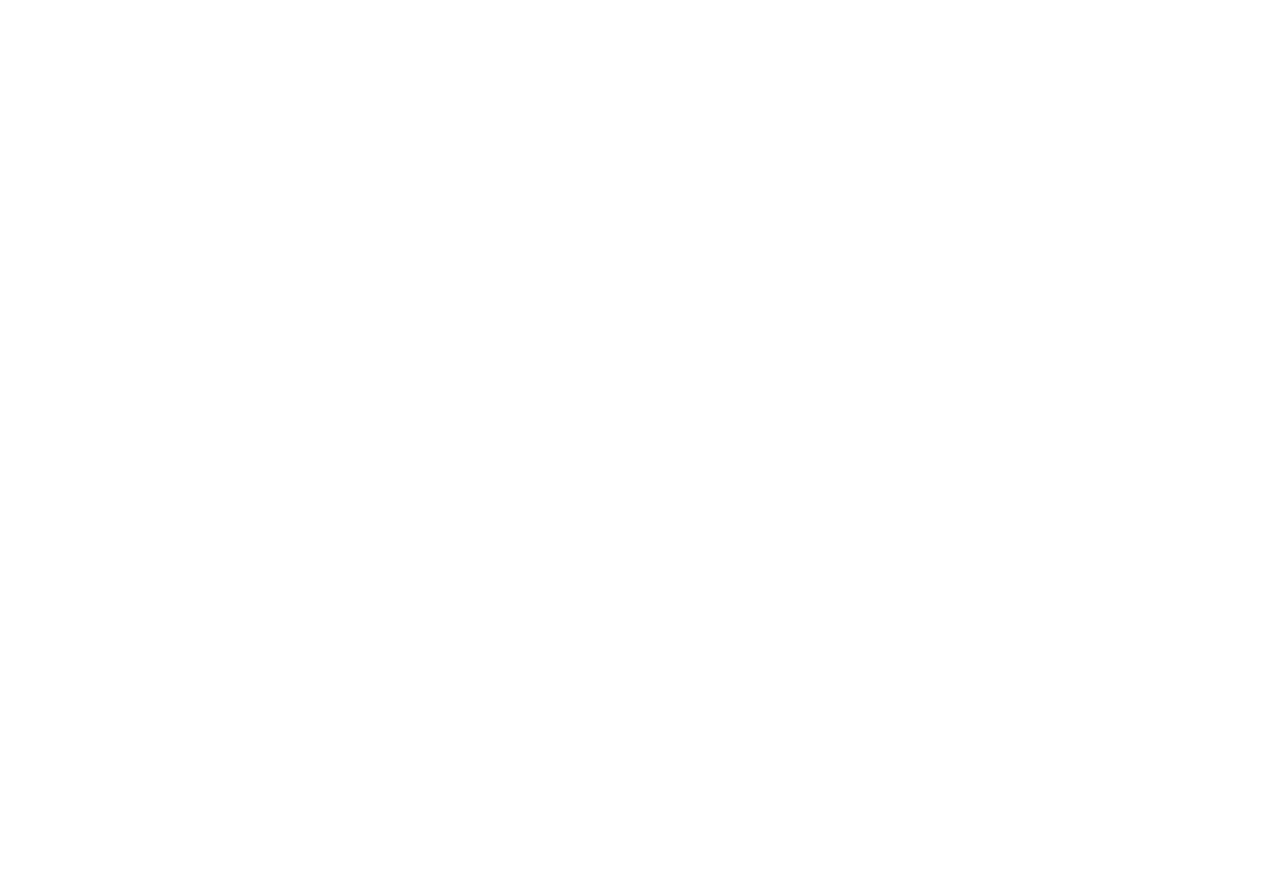
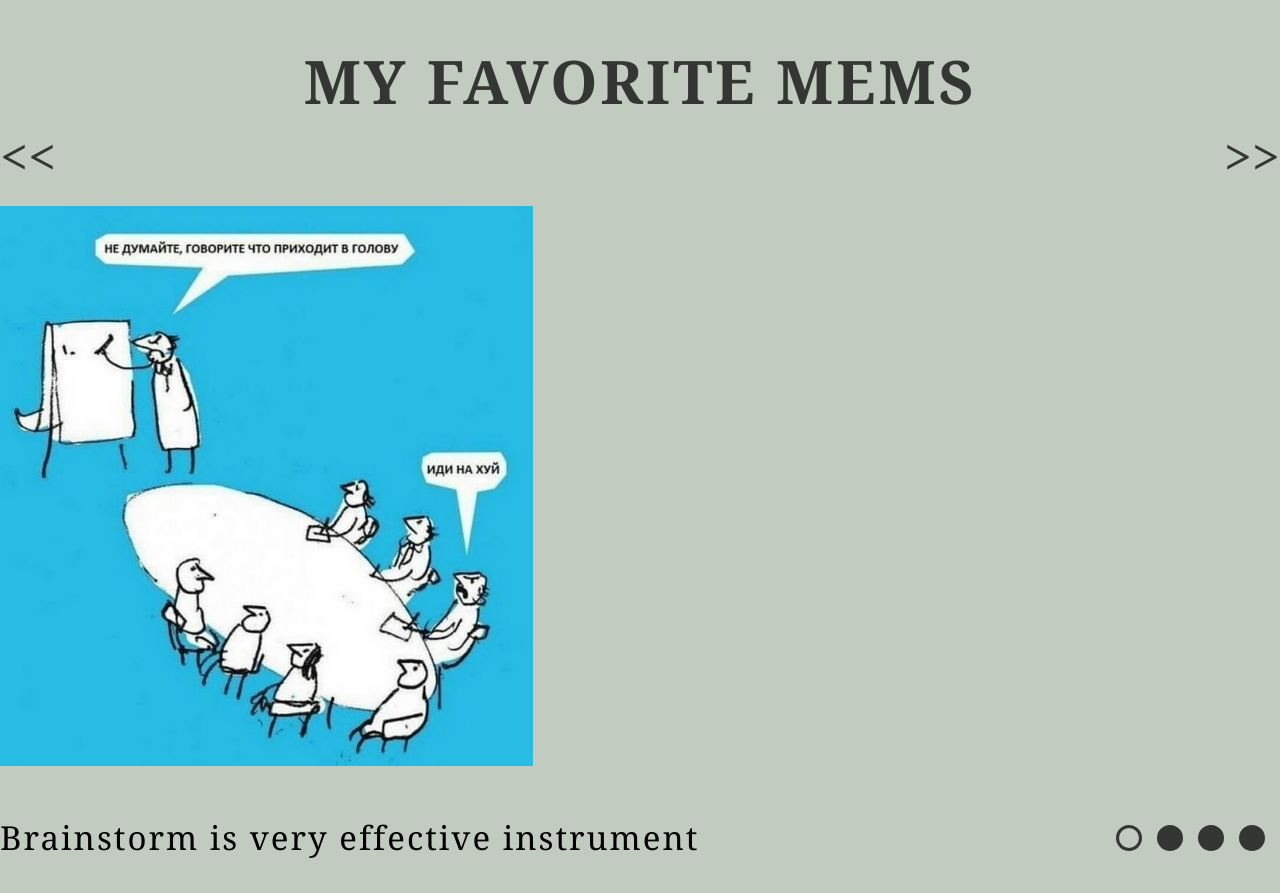
Before and after one commit to ivan-nesusanin/cssMemSlider, a plain HTML site: page cssMemSlider/index.html in a window 1280 px wide. Before the commit the page ends 800 px from the top, so only its background shows below. Drawn offline with Linux system fonts and the light colour scheme.

Commit message:
feat: add basic page layout and decorate the slider with css (Sat, Oct 16, 2021 11:33:46 PM)

```diff
--- a/cssMemSlider/index.html
+++ b/cssMemSlider/index.html
@@ -4,9 +4,47 @@
   <meta charset="UTF-8">
   <meta http-equiv="X-UA-Compatible" content="IE=edge">
   <meta name="viewport" content="width=device-width, initial-scale=1.0">
-  <title>Document</title>
+  <link rel="stylesheet" href="style.css">
+  <link href="https://fonts.googleapis.com/css2?family=Noto+Serif:wght@400;700&display=swap" rel="stylesheet">
+  <title>Mem Slider</title>
 </head>
 <body>
-
+  <main>
+    <div class="title">
+      <h1>My favorite mems</h1>
+    </div>
+    <div class="slider-wrapper">
+      <div class="buttons">
+        <div class="btn-prev"><<</div>
+        <div class="btn-next">>></div>
+      </div>
+      <div class="slider">
+        <div class="slide active">
+          <img src="./assets/1.jpg" alt="1">
+        </div>
+        <div class="slide">
+          <img src="./assets/2.jpg" alt="2">
+        </div>
+        <div class="slide">
+          <img src="./assets/3.jpg" alt="3">
+        </div>
+        <div class="slide">
+          <img src="./assets/4.jpg" alt="4">
+        </div>
+      </div>
+      <div class="under-wrapper">
+        <div class="caption">
+          <p>Brainstorm is very effective instrument</p>
+        </div>
+        <div class="dots-wrapper">
+          <span class="dot active"></span>
+          <span class="dot"></span>
+          <span class="dot"></span>
+          <span class="dot"></span>
+        </div>
+      </div>
+    </div>
+  </main>
+  <script src="script.js"></script>
 </body>
 </html>
--- a/cssMemSlider/style.css
+++ b/cssMemSlider/style.css
@@ -0,0 +1,113 @@
+:root {
+  --fon-color: #C2CBBF;
+  --text-color: #343634;
+  --active-color: #fff;
+}
+
+html {
+  font-size: 10px;
+}
+
+body {
+  margin: 0;
+  padding: 0;
+  font-size: 1.6rem;
+  font-family: 'Noto Serif', serif;
+  background-color: var(--fon-color);
+}
+
+.title {
+  text-align: center;
+  font-size: 3rem;
+  letter-spacing: 0.3rem;
+  text-transform: uppercase;
+  color: var(--text-color);
+}
+
+h1 {
+  margin: 40px 0 0 0;
+}
+
+.slider-wrapper {
+  display: flex;
+  flex-direction: column;
+  row-gap: 2vh;
+  max-width: 1440px;
+  margin: 0 auto;
+}
+
+.slider {
+  display: flex;
+  column-gap: 100px;
+  height: 70vh;
+  overflow: hidden;
+}
+
+.slide {
+  display: none;
+}
+
+.slide.active {
+  display: block;
+}
+
+
+.slide img {
+  height: 100%;
+  /* margin: 0 auto; */
+}
+
+.buttons {
+  display: flex;
+  justify-content: space-between;
+  font-size: 5rem;
+  color: var(--text-color);
+}
+
+.btn-prev,
+.btn-next {
+  cursor: pointer;
+}
+
+.btn-prev:hover,
+.btn-next:hover {
+  color: var(--active-color)
+}
+
+.under-wrapper {
+  display: flex;
+  justify-content: space-between;
+}
+
+.caption {
+  font-size: 3.3rem;
+  letter-spacing: 0.2rem;
+}
+
+.dots-wrapper {
+  display: flex;
+  align-items: center;
+}
+
+.dot {
+  width: 20px;
+  height: 20px;
+  border: 3px solid var(--text-color);
+  border-radius: 50%;
+  background-color: var(--text-color);
+  margin-right: 15px;
+  cursor: pointer;
+}
+
+.dot.active {
+  background-color: var(--fon-color);
+}
+
+.dot:hover {
+  background-color: var(--active-color);
+}
+
+.dot.active:hover {
+  border: 3px solid var(--active-color);
+  background-color: var(--fon-color);
+}
```
Also changed, not shown: cssMemSlider/assets/1.jpg (added), cssMemSlider/assets/2.jpg (added), cssMemSlider/assets/3.jpg (added), cssMemSlider/assets/4.jpg (added).
